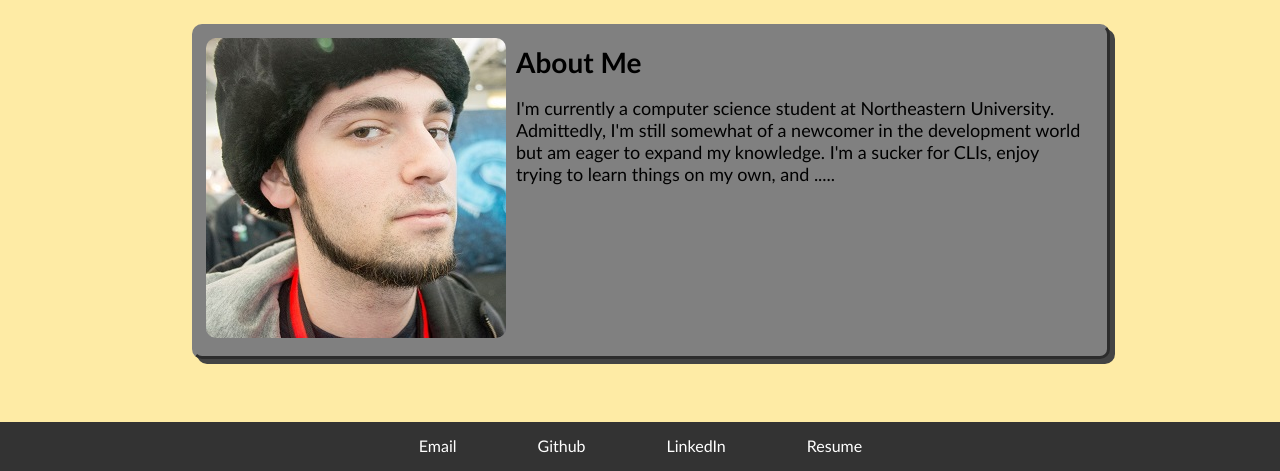
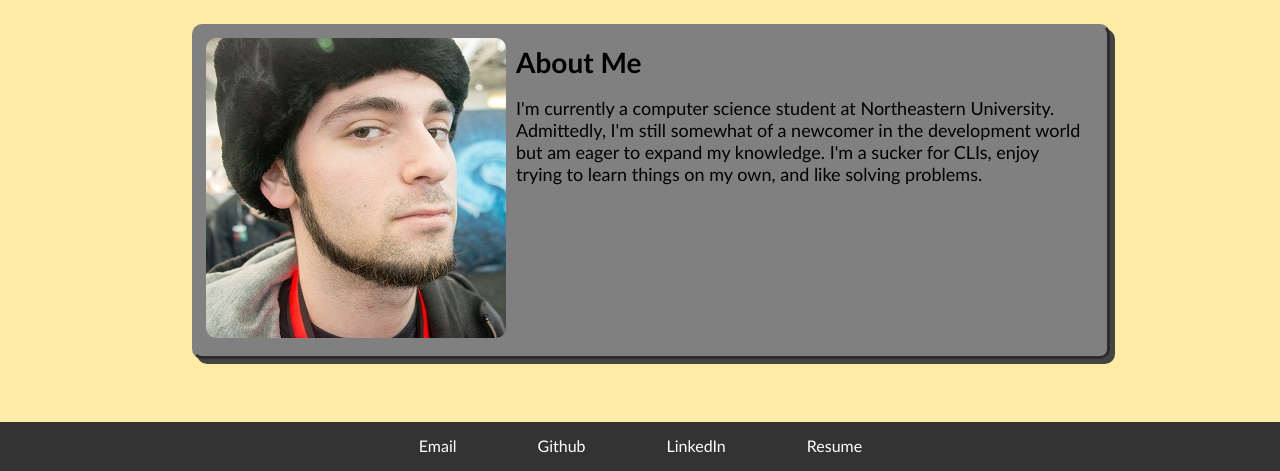
Before and after one commit to aolgin/adamolgin, a plain HTML site: page index.html in a window 1280 px wide. Shown: the part 329-800 px from the top of the page. Drawn offline with Linux system fonts and the light colour scheme.

Commit message:
website now up!

```diff
--- a/index.html
+++ b/index.html
@@ -53,7 +53,7 @@
         <div class="right-box">
           <h2 class="box-heading">About Me</h2>
           <p>
-            I'm currently a computer science student at Northeastern University. Admittedly, I'm still somewhat of a newcomer in the development world but am eager to expand my knowledge. I'm a sucker for CLIs, enjoy trying to learn things on my own, and .....
+            I'm currently a computer science student at Northeastern University. Admittedly, I'm still somewhat of a newcomer in the development world but am eager to expand my knowledge. I'm a sucker for CLIs, enjoy trying to learn things on my own, and like solving problems.
           </p>
         </div> <!-- end right-box -->
       </div> <!-- end mod-box -->
```
Also changed, not shown: resources/images/castle-game-300x300.png (renamed from resources/images/castle-game-300x300.PNG).
